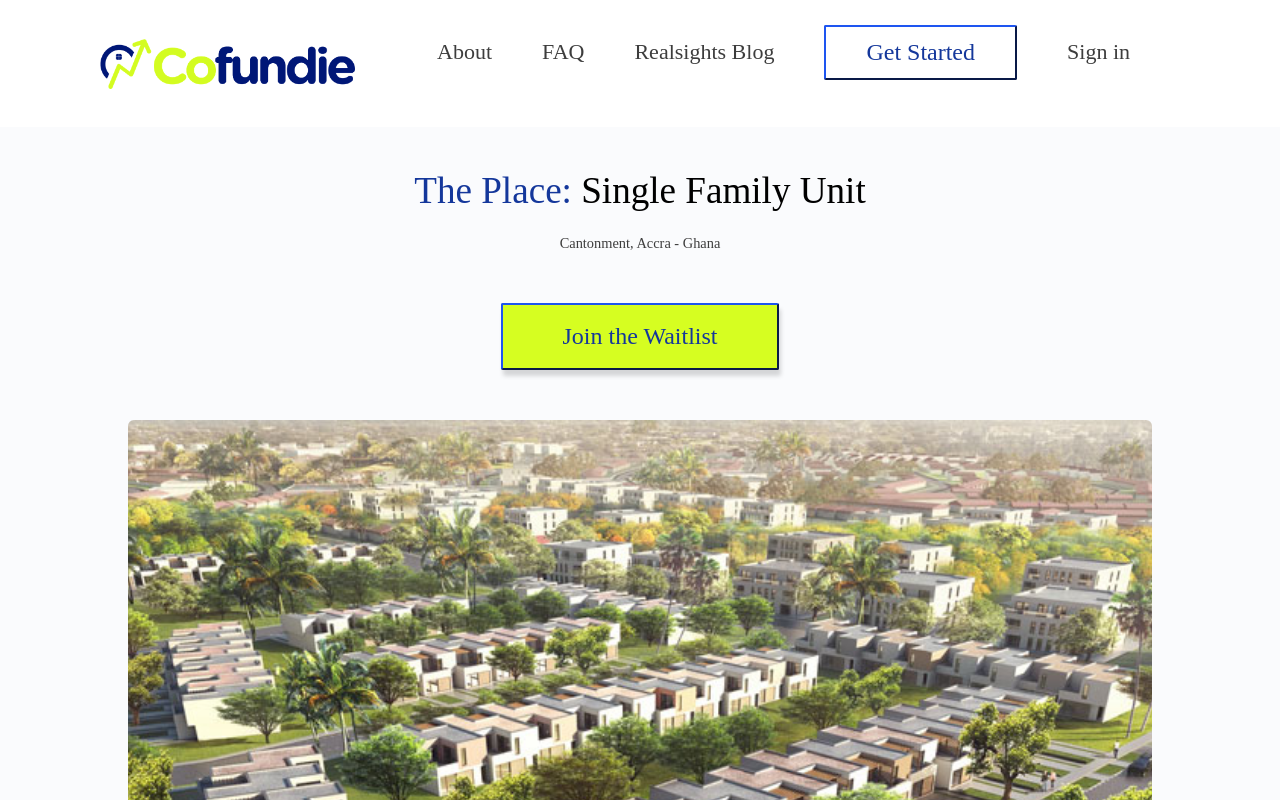
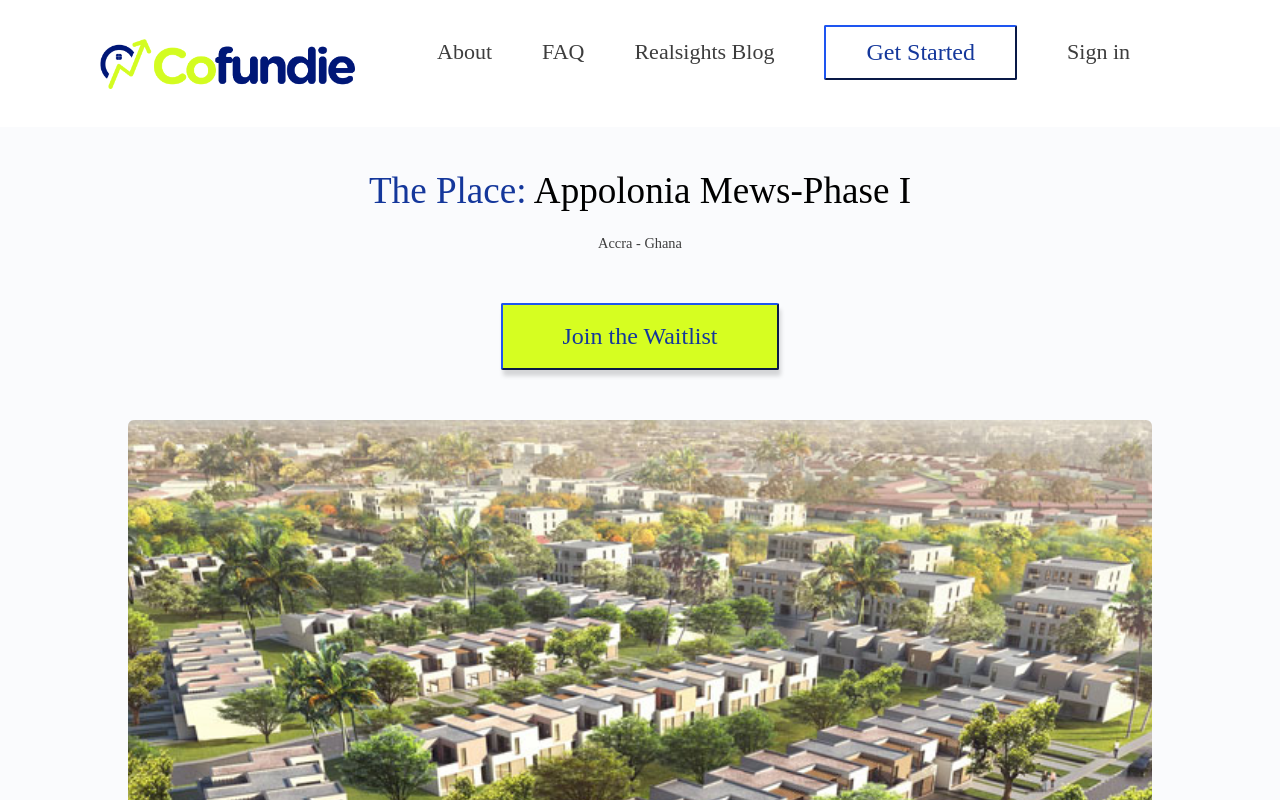
Before and after one commit to kdotamoh/cofundie, a React (Create React App) app: page /details/1 in a window 1280 px wide. Shown: the top 800 px of the page. Built offline with nearby package versions, Linux system fonts and the light colour scheme.

Commit message:
update detail page

```diff
--- a/src/pages/DetailsPage/index.js
+++ b/src/pages/DetailsPage/index.js
@@ -165,10 +165,9 @@ const DetailsPage = ({ listings, match }) => {
           <>
             <Section mt="4rem">
               <ListingTitle>
-                The Place:{" "}
-                <span style={{ color: "black" }}>Single Family Unit</span>
+                The Place: <span style={{ color: "black" }}>{data.name}</span>
               </ListingTitle>
-              <small>Cantonment, Accra - Ghana</small>
+              <small>Accra - Ghana</small>
 
               <Button
                 my="5rem"
```
